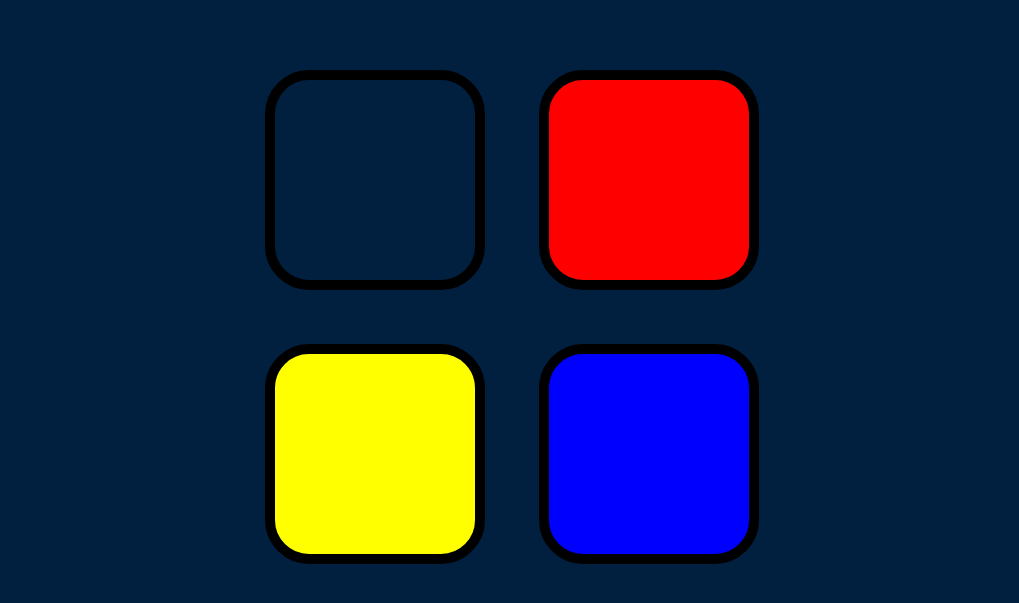
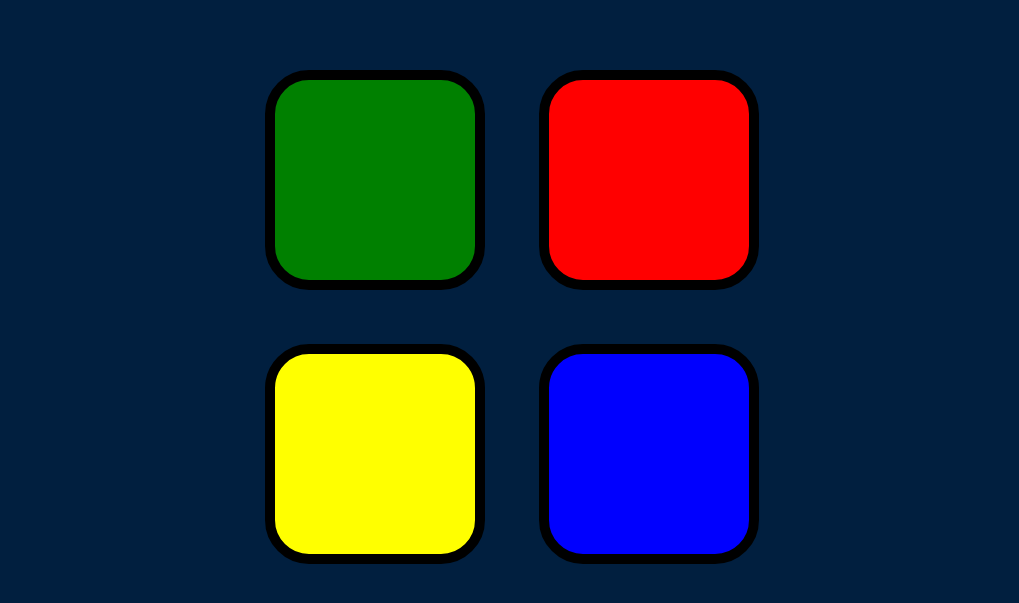
Before and after one commit to ravichandan0105/2nd-project, a plain HTML site: page index.html in a window 1280 px wide. Shown: the part 129-732 px from the top of the page, without its empty margins (128-1147 px from the left). Drawn offline with nearby package versions, Linux system fonts and the light colour scheme.

Commit message:
Update styles.css

```diff
--- a/styles.css
+++ b/styles.css
@@ -35,8 +35,8 @@ body {
   background-color: red;
 }
 
-.orange {
-  background-color: orange;
+.green {
+  background-color: green;
 }
 
 .blue {
```
